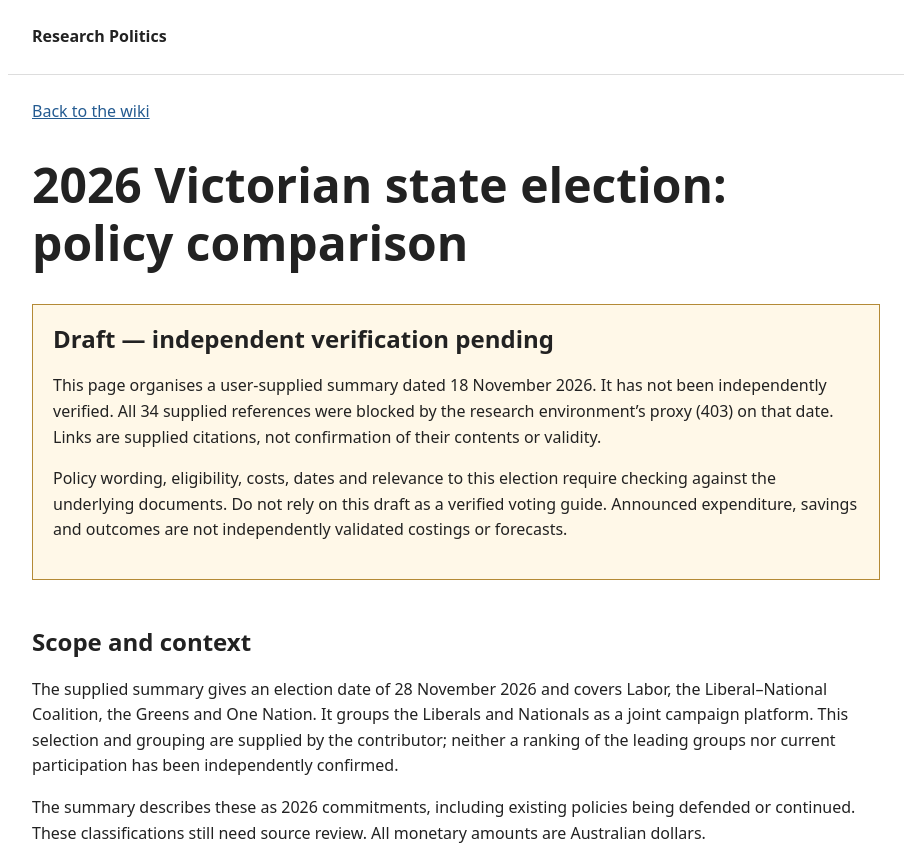
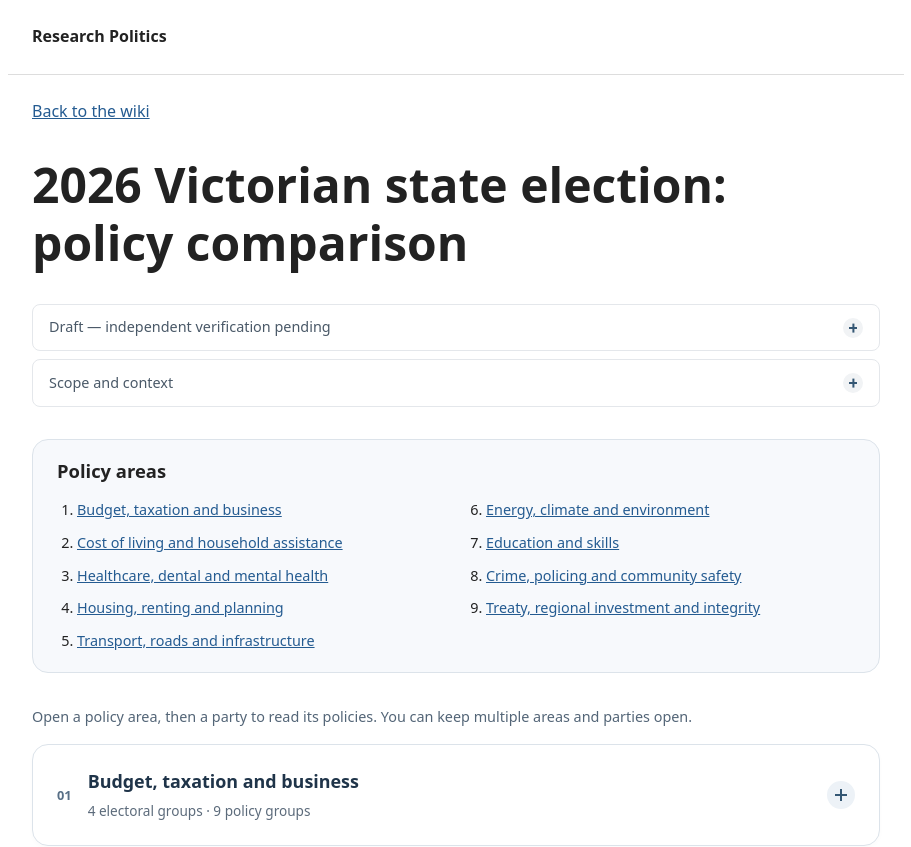
Before and after one commit to adludo/research-politics, a Next.js app: page /elections/victoria-2026 in a window 1280 px wide. Shown: the top 847 px of the page, without its empty margins (184-1095 px from the left). Built offline with nearby package versions, Linux system fonts and the light colour scheme.

Commit message:
CHORE: make article context collapsible and less prominent

```diff
--- a/app/elections/victoria-2026/page.tsx
+++ b/app/elections/victoria-2026/page.tsx
@@ -3,6 +3,7 @@ import Link from 'next/link';
 import comparison from '../../../data/victoria-2026.json';
 import PolicyComparison from '../../../components/policies/PolicyComparison';
 import SourceReference from '../../../components/policies/SourceReference';
+import ExpandableSection from '../../../components/ui/ExpandableSection';
 
 export const metadata: Metadata = {
   title: '2026 Victorian election policy comparison — draft',
@@ -21,8 +22,12 @@ export default function VictorianElection() {
     <main id="main">
       <Link href="/">Back to the wiki</Link>
       <h1>2026 Victorian state election: policy comparison</h1>
-      <aside className="research-notice" aria-labelledby="verification-heading">
-        <h2 id="verification-heading">Draft — independent verification pending</h2>
+      <div className="research-context">
+        <ExpandableSection
+          id="verification-heading"
+          title="Draft — independent verification pending"
+          variant="subtle"
+        >
           <p>
             This page organises a user-supplied summary dated 18 November 2026.
             It has not been independently verified. All 34 supplied references were
@@ -35,9 +40,8 @@ export default function VictorianElection() {
             draft as a verified voting guide. Announced expenditure, savings and
             outcomes are not independently validated costings or forecasts.
           </p>
-      </aside>
-      <section aria-labelledby="scope-heading">
-        <h2 id="scope-heading">Scope and context</h2>
+        </ExpandableSection>
+        <ExpandableSection id="scope-heading" title="Scope and context" variant="subtle">
           <p>
             The supplied summary gives an election date of 28 November 2026 and covers
             Labor, the Liberal–National Coalition, the Greens and One Nation. It groups
@@ -52,7 +56,8 @@ export default function VictorianElection() {
           </p>
           <p><Reference sourceId="poll" /></p>
           <p><Reference sourceId="abc" /></p>
-      </section>
+        </ExpandableSection>
+      </div>
       <nav className="policy-contents" aria-label="Policy areas">
         <h2>Policy areas</h2>
         <ol>{comparison.sections.map(section => (
--- a/app/globals.css
+++ b/app/globals.css
@@ -20,8 +20,7 @@ a:focus-visible { outline: 3px solid #245b91; outline-offset: 4px; }
 .skip { position: absolute; top: -5rem; left: 1rem; padding: .5rem; background: #fff; }
 .skip:focus { top: 1rem; }
 
-.research-notice { border: 1px solid #b48a36; background: #fff8e8; padding: 1.25rem; margin-top: 2rem; }
-.research-notice h2 { margin-top: 0; }
+.research-context { margin-top: 1.5rem; }
 .policy-contents { border-block: 1px solid #ddd; margin-top: 2rem; }
 .policy-reference { display: block; overflow-wrap: anywhere; }
 
--- a/components/ui/ExpandableSection.module.css
+++ b/components/ui/ExpandableSection.module.css
@@ -50,3 +50,14 @@
 .compact > .summary .description { font-size: .78rem; }
 .compact > .summary .indicator { flex-basis: 1.5rem; height: 1.5rem; }
 .compact > .content { padding: 0 1.1rem 1.1rem; }
+
+/* Secondary article context should not compete with the policy panels. */
+.subtle { border-color: #e4e7eb; border-radius: .5rem; box-shadow: none; }
+.subtle + .subtle { margin-top: .5rem; }
+.subtle[open] { border-color: #ccd4dc; box-shadow: none; }
+.subtle > .summary { padding: .8rem 1rem; gap: .75rem; }
+.subtle > .summary:hover { background: #fafbfc; }
+.subtle > .summary .title { font-size: .9rem; font-weight: 500; color: #4a5968; }
+.subtle > .summary .indicator { flex-basis: 1.25rem; height: 1.25rem; background: #f1f3f5; }
+.subtle > .summary .indicator::before, .subtle > .summary .indicator::after { left: .35rem; right: .35rem; }
+.subtle > .content { padding: 0 1rem .75rem; font-size: .9rem; color: #4a5968; }
--- a/components/ui/ExpandableSection.tsx
+++ b/components/ui/ExpandableSection.tsx
@@ -9,7 +9,7 @@ export interface ExpandableSectionProps {
   description?: string;
   index?: number;
   headingLevel?: 2 | 3 | 4;
-  variant?: 'default' | 'compact';
+  variant?: 'default' | 'compact' | 'subtle';
   children: ReactNode;
 }
 
@@ -37,7 +37,7 @@ export default function ExpandableSection({
   }, [id]);
 
   return (
-    <details ref={panel} id={id} className={`${styles.panel} ${variant === 'compact' ? styles.compact : ''}`}>
+    <details ref={panel} id={id} className={`${styles.panel} ${variant === 'default' ? '' : styles[variant]}`}>
       <summary className={styles.summary}>
         {index !== undefined && <span className={styles.index} aria-hidden="true">{String(index).padStart(2, '0')}</span>}
         <span className={styles.label}>
```
Also changed, not shown: 1 other file (tests, documents, lock files or other folders). Lines whose indentation alone changed are shown as unchanged.
